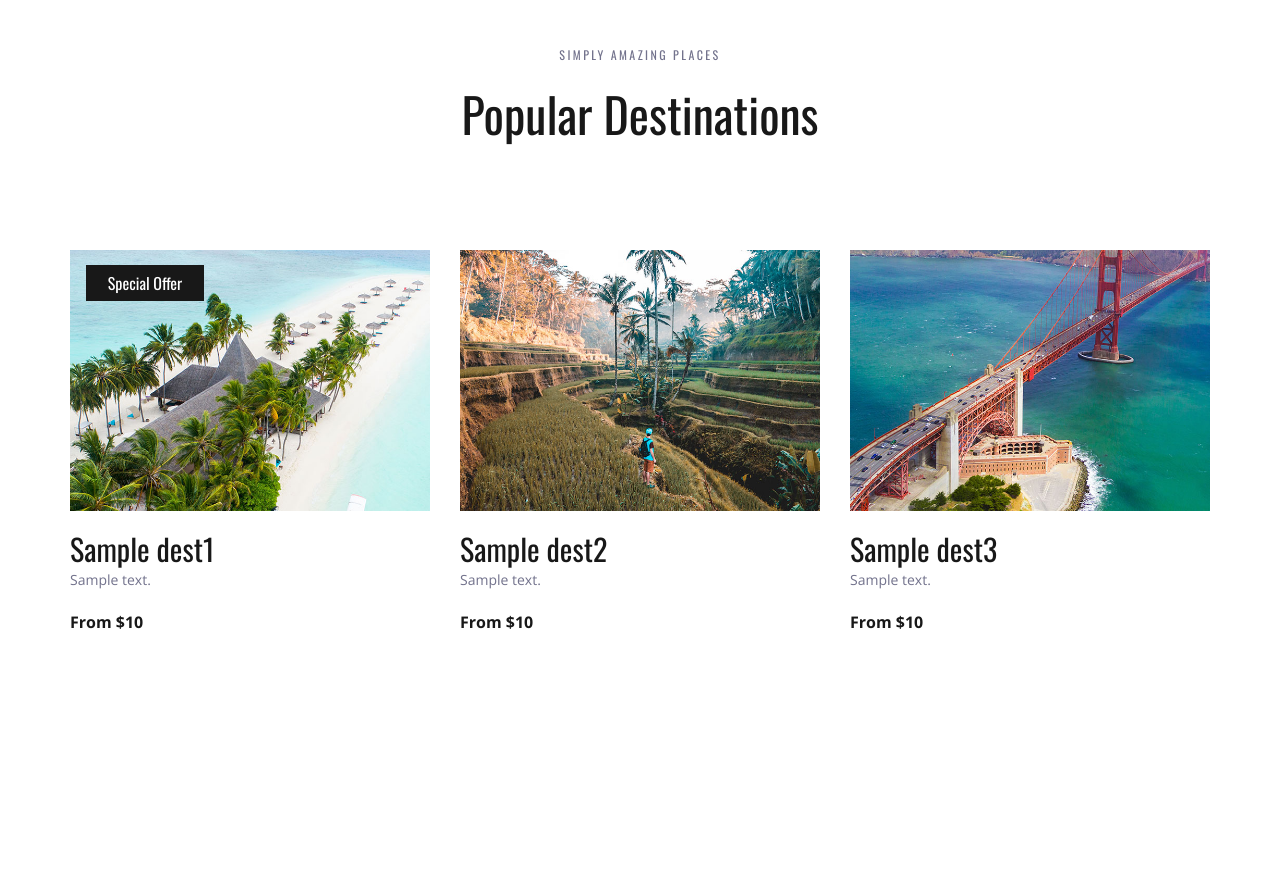
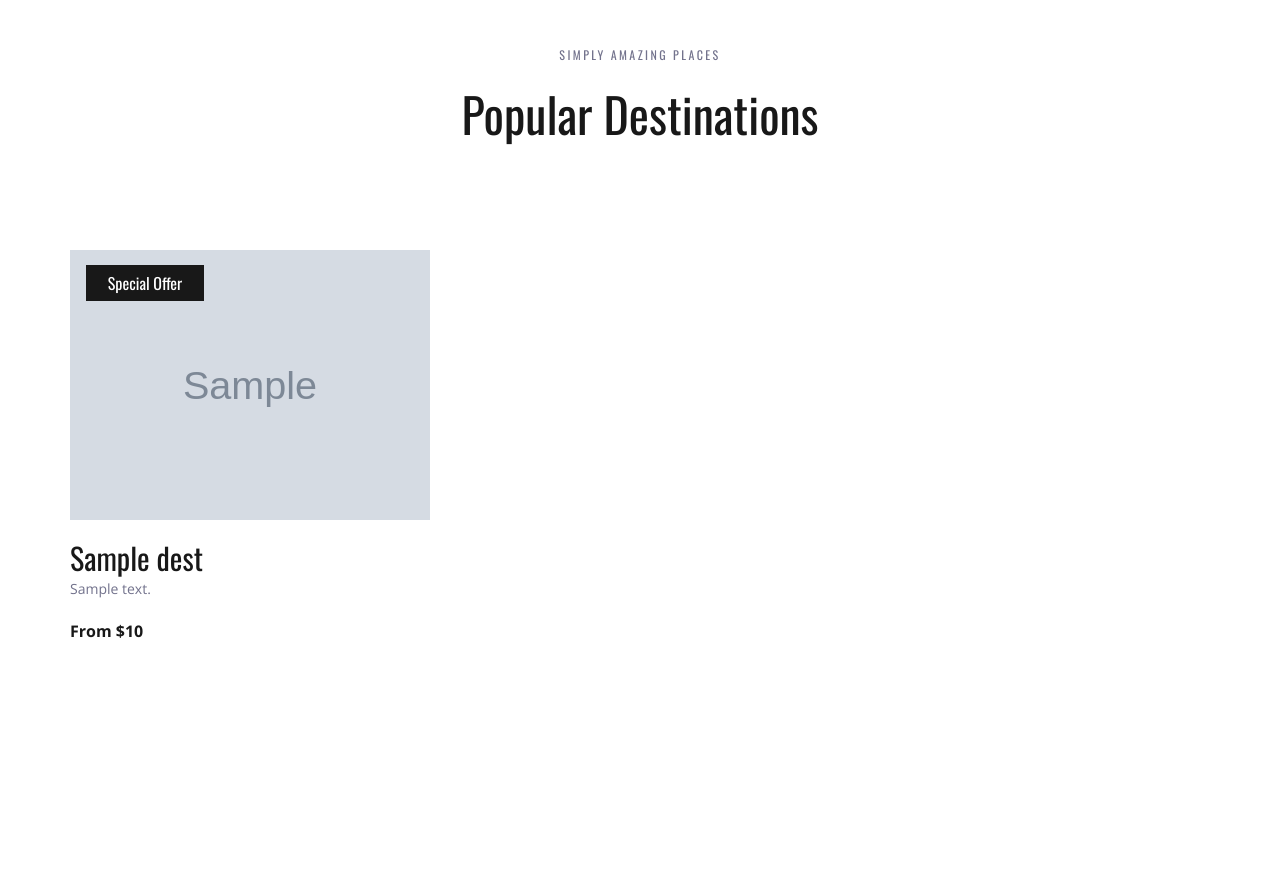
Before and after one commit to Poojarzap/django, a Django app: template demoProject/templates/index.html in a window 1280 px wide. Shown: the part 1235-2109 px from the top of the page. Run offline with Django 5.2, Linux system fonts and the light colour scheme; the template is opened without the code that fills it: most values are stand-ins (such as "Sample title", 1, 10 or a date in 2020); grey boxes marked "Sample" are stand-in pictures; some libraries are stand-ins or nearby versions.

Commit message:
Added for loop to iterate the destinations stored in list of objects, and made changes to image path at top of index.html

```diff
--- a/demoProject/templates/index.html
+++ b/demoProject/templates/index.html
@@ -1,4 +1,5 @@
 {% load static %}
+{% static "images" as baseUrl %}
 
 <!DOCTYPE html>
 <html lang="en">
@@ -249,42 +250,23 @@
 				<div class="col">
 					<div class="destinations_container item_grid">
 
+						{% for dest in dests %}
 						<!-- Destination -->
 						<div class="destination item">
 							<div class="destination_image">
-								<img src="{% static 'images/destination_1.jpg' %}" alt="">
+								<img src="{{baseUrl}}/{{dest.img}}" alt="">
 								<div class="spec_offer text-center"><a href="#">Special Offer</a></div>
 							</div>
 							<div class="destination_content">
-								<div class="destination_title"><a href="destinations.html">{{dest1.name}}</a></div>
-								<div class="destination_subtitle"><p>{{dest1.desc}}</p></div>
-								<div class="destination_price">From ${{dest1.price}}</div>
+								<div class="destination_title"><a href="destinations.html">{{dest.name}}</a></div>
+								<div class="destination_subtitle"><p>{{dest.desc}}</p></div>
+								<div class="destination_price">From ${{dest.price}}</div>
 							</div>
 						</div>
 
-						<!-- Destination -->
-						<div class="destination item">
-							<div class="destination_image">
-								<img src="{% static 'images/destination_2.jpg' %}" alt="">
-							</div>
-							<div class="destination_content">
-								<div class="destination_title"><a href="destinations.html">{{dest2.name}}</a></div>
-								<div class="destination_subtitle"><p>{{dest2.desc}}</p></div>
-								<div class="destination_price">From ${{dest2.price}}</div>
-							</div>
-						</div>
+						{% endfor %}
 
-						<!-- Destination -->
-						<div class="destination item">
-							<div class="destination_image">
-								<img src="{% static 'images/destination_3.jpg' %}" alt="">
-							</div>
-							<div class="destination_content">
-								<div class="destination_title"><a href="destinations.html">{{dest3.name}}</a></div>
-								<div class="destination_subtitle"><p>{{dest3.desc}}</p></div>
-								<div class="destination_price">From ${{dest3.price}}</div>
-							</div>
-						</div>
+
 
 					</div>
 				</div>
--- a/demoProject/travello/views.py
+++ b/demoProject/travello/views.py
@@ -7,16 +7,20 @@ def index(request):
     dest1=Destination()
     dest1.name = 'Udupi'
     dest1.desc = 'City with beautiful hearts'
+    dest1.img = 'destination_1.jpg'
     dest1.price = 1000
 
     dest2=Destination()
     dest2.name = 'Mulki'
     dest2.desc = 'City with beautiful cats'
+    dest2.img = 'destination_2.jpg'
     dest2.price = 999
 
     dest3=Destination()
     dest3.name = 'Brahmavara'
     dest3.desc = 'City with beautiful dogs'
+    dest3.img = 'destination_3.jpg'
     dest3.price = 1900
 
-    return render(request,"index.html",{'dest1':dest1,'dest2':dest2,'dest3':dest3})
+    dest = [dest1,dest2,dest3]
+    return render(request,"index.html",{'dests':dest})
```
Also changed, not shown: demoProject/assets/images/mulki.jpg (added), demoProject/static/images/mulki.jpg (added).
